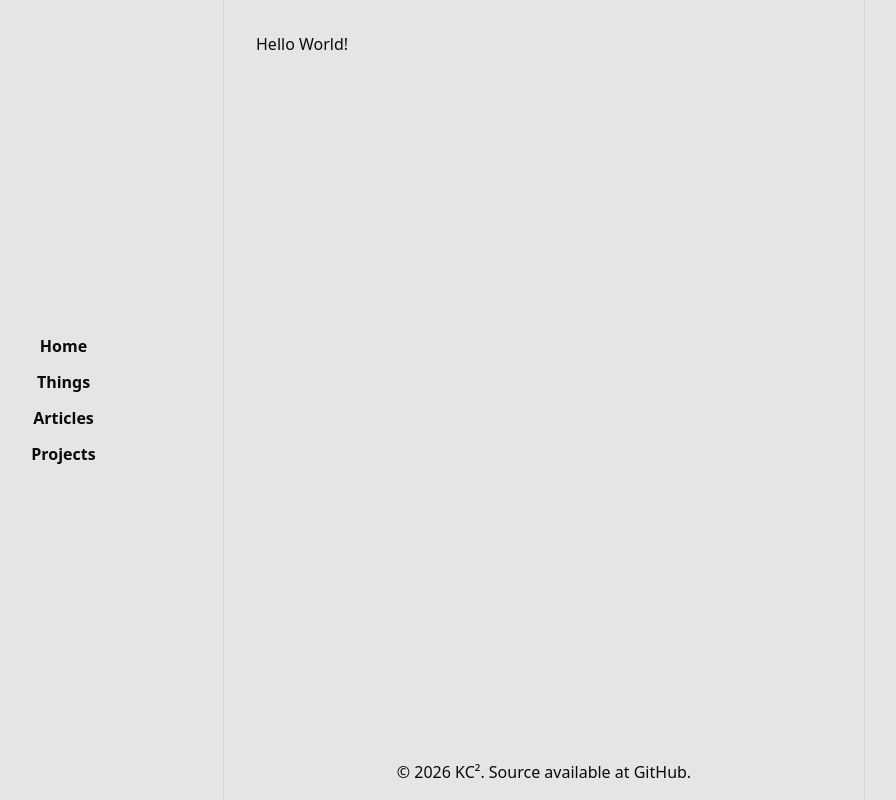
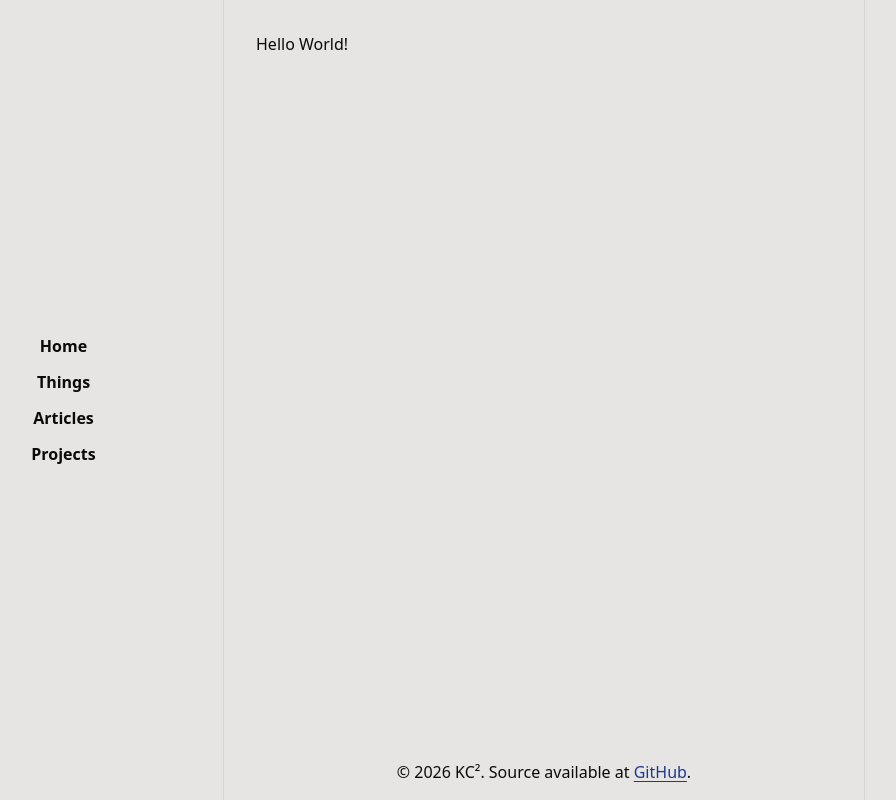
Before and after one commit to krausc2/kc2.dev, a SvelteKit app: page / in a window 1280 px wide. Shown: the whole page, without its empty margins (96-992 px from the left). Built offline with nearby package versions, Linux system fonts and the light colour scheme.

Commit message:
feat: edit global link style

```diff
--- a/src/routes/layout.css
+++ b/src/routes/layout.css
@@ -118,4 +118,7 @@
   body {
     @apply bg-background text-foreground;
   }
+  p a, li a {
+    @apply text-blue-900 underline underline-offset-3;
+  }
 }
```
